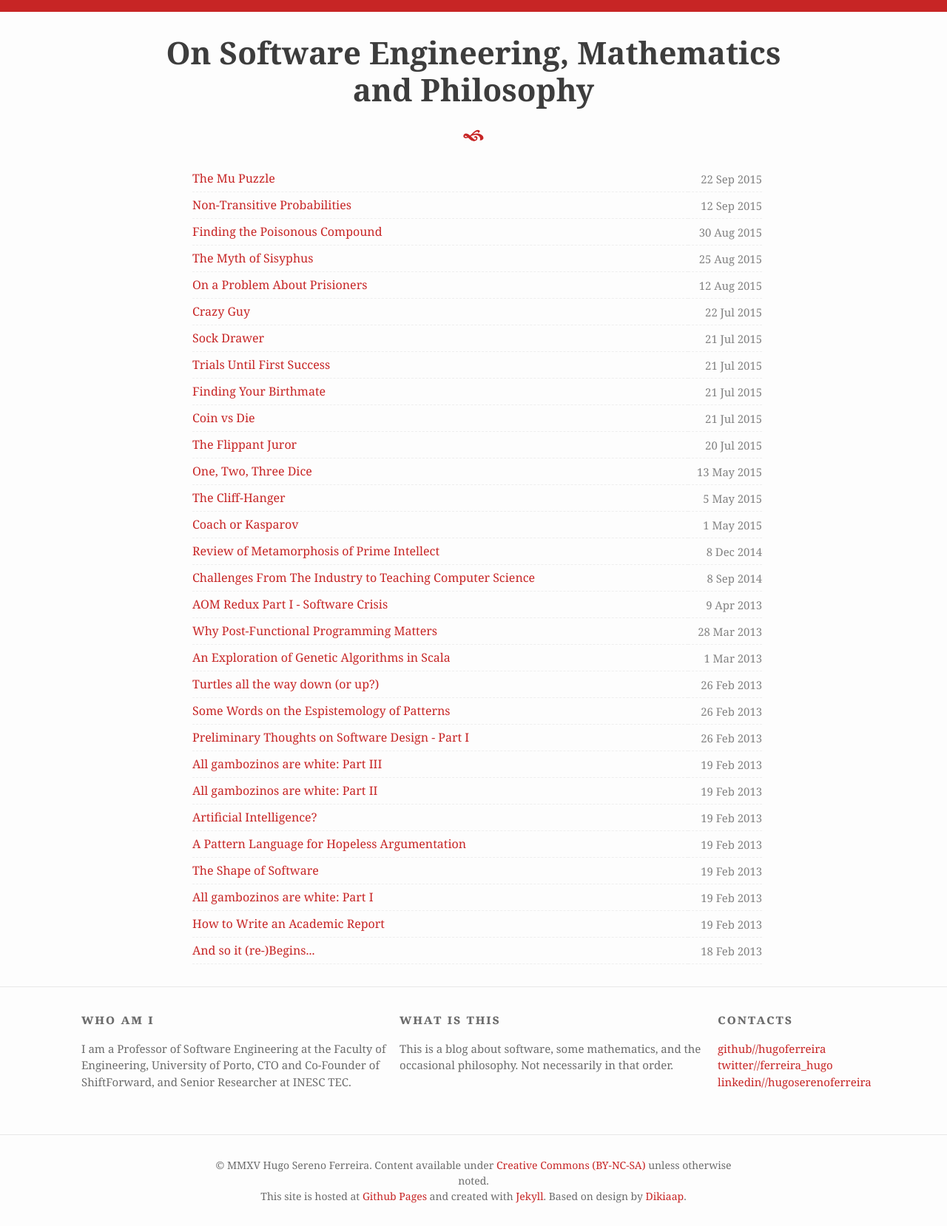
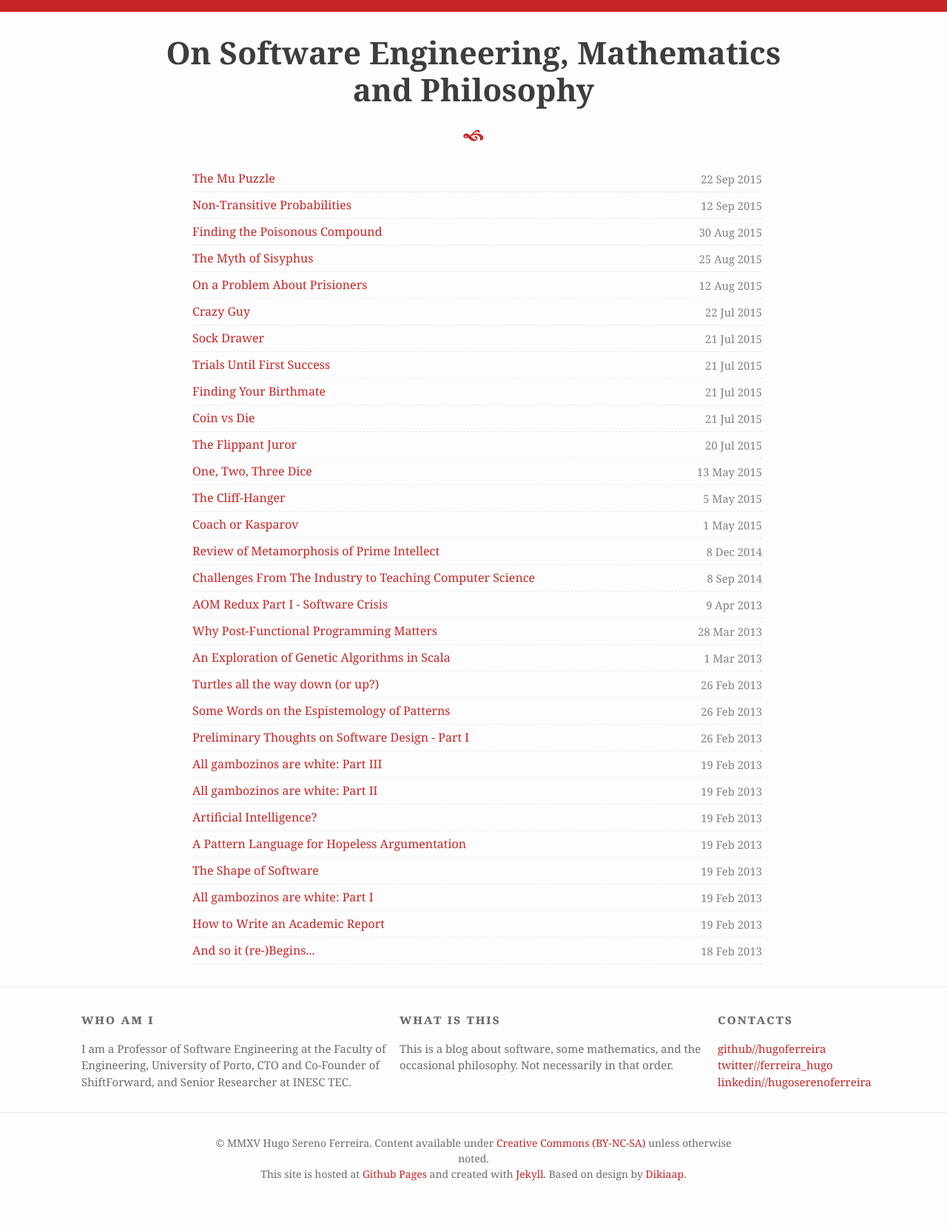
Before and after one commit to hugoferreira/hugoferreira.github.com, a Jekyll site: the page built from index.html, in a window 1280 px wide. Shown: the whole page at 74% size. Built offline with Jekyll 4.4.1, drawn with Linux system fonts in a browser that asks for light colours; some web fonts are replaced; after the commit the page ends 1628 px from its top, so only the background shows below that.

Commit message:
Style fixes.

```diff
--- a/_includes/footer.html
+++ b/_includes/footer.html
@@ -42,7 +42,6 @@
         </ul>
       </div>
     </div>
-
   </div>
 </footer>
 
--- a/_sass/_layout.scss
+++ b/_sass/_layout.scss
@@ -225,6 +225,7 @@
 .social-media-list {
     list-style: none;
     margin-left: 0;
+    margin-bottom: 0;
 }
 
 .footer-col-wrapper {
@@ -244,7 +245,6 @@
 
 .footer-col {
     float: left;
-    margin-bottom: $spacing-unit / 2;
     padding-left: $spacing-unit / 2;
 }
 
```
